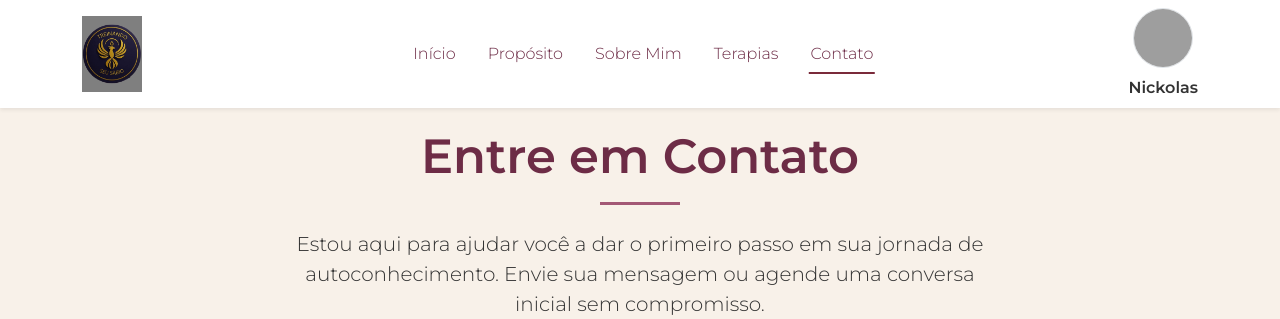
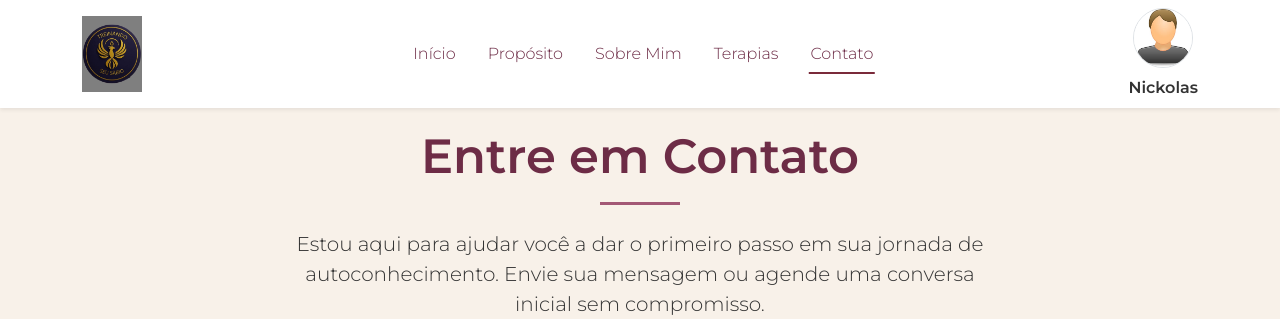
Before and after one commit to NickolasSantosCremasco/LekaSarandy_Therapies, a PHP site: page /src/pages/contato.php in a window 1280 px wide. Shown: the top 319 px of the page. Run offline with PHP 8.4, Linux system fonts and the light colour scheme; a user stored in the database is signed in; grey boxes are pictures that could not be loaded.

Commit message:
imgContato

```diff
--- a/src/pages/contato.php
+++ b/src/pages/contato.php
@@ -68,8 +68,8 @@ if (isset($_GET['status']) && isset($_GET['msg'])) {
                 <div class="d-flex">
                     <?php if(estaLogado()) : ?>
                     <div class="d-flex align-items-center flex-column gap-2">
-                        <img src="https://icon-library.com/images/generic-user-icon/generic-user-icon-9.jpg"
-                            class="border" alt="Usuário" style="width: 60px; height: 60px; border-radius: 50%;">
+                        <img src="../img/usuarioGenerico.jpg" class="border" alt="Usuário"
+                            style="width: 60px; height: 60px; border-radius: 50%;">
                         <span
                             class="fw-bold"><?php echo ucfirst(explode(' ', $_SESSION['usuario']['nome'])[0]) ?></span>
                     </div>
```
